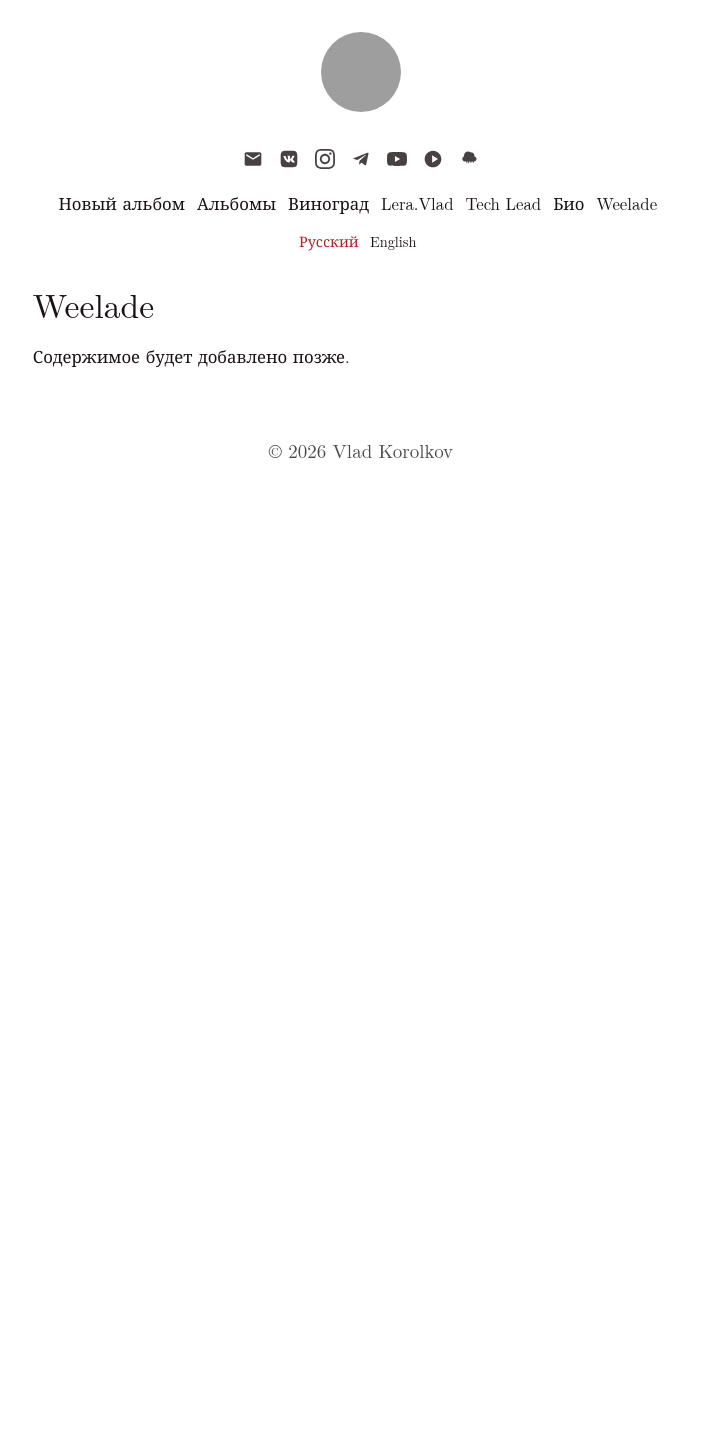
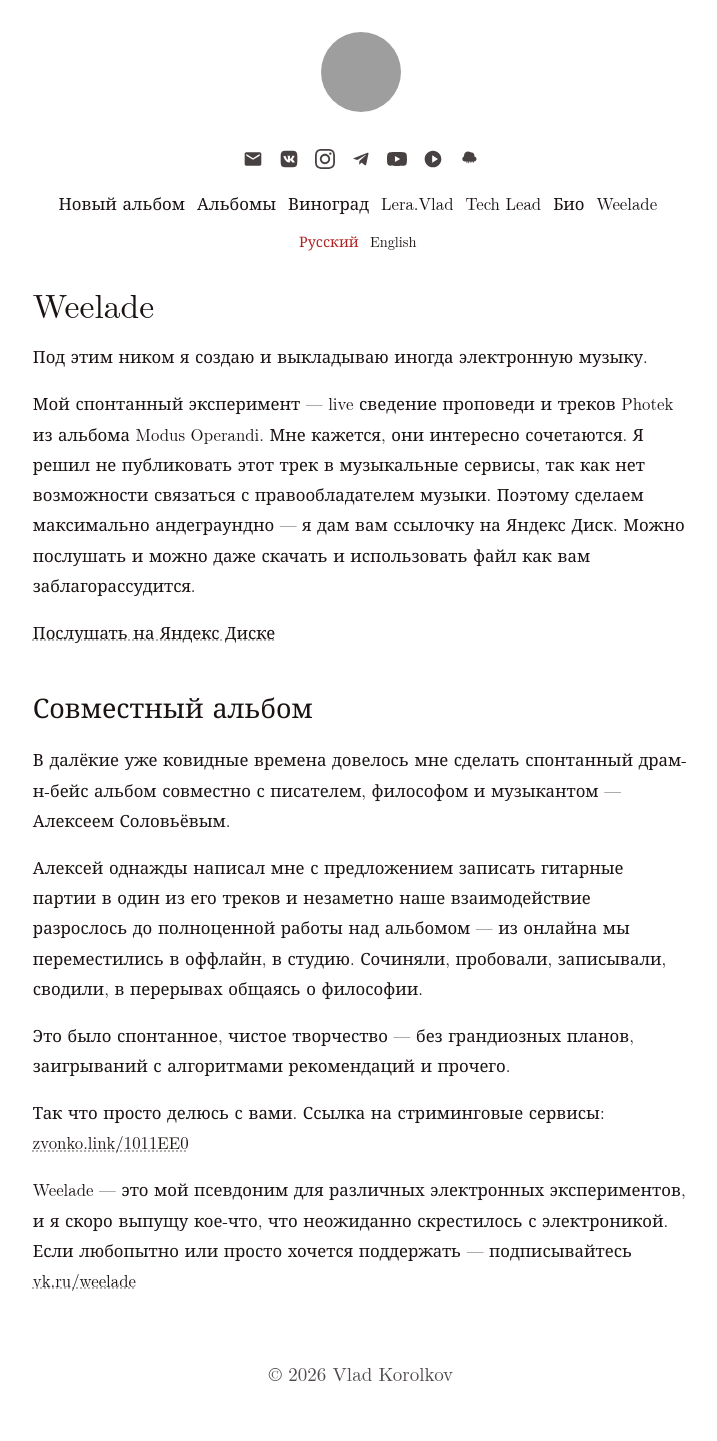
Before and after one commit to vladkorolkov/vladkorolkov-music, a Jekyll site: the page built from weelade.md, in a window 1280 px wide. Shown: the whole page, without its empty margins (279-996 px from the left). Built offline with Jekyll 4.4.1, drawn with Linux system fonts in a browser that asks for light colours; before the commit the page ends 900 px from its top, so only the background shows below that; grey boxes are pictures that could not be loaded.

Commit message:
Add full Weelade content from old site

```diff
--- a/weelade.md
+++ b/weelade.md
@@ -6,4 +6,20 @@ lang: ru
 
 # Weelade
 
-Содержимое будет добавлено позже.
+Под этим ником я создаю и выкладываю иногда электронную музыку.
+
+Мой спонтанный эксперимент — live сведение проповеди и треков Photek из альбома Modus Operandi. Мне кажется, они интересно сочетаются. Я решил не публиковать этот трек в музыкальные сервисы, так как нет возможности связаться с правообладателем музыки. Поэтому сделаем максимально андеграундно — я дам вам ссылочку на Яндекс Диск. Можно послушать и можно даже скачать и использовать файл как вам заблагорассудится.
+
+<a href="https://disk.yandex.ru/d/8vIIzsOSylpwLQ" class="external" target="_blank" rel="noopener">Послушать на Яндекс Диске</a>
+
+## Совместный альбом
+
+В далёкие уже ковидные времена довелось мне сделать спонтанный драм-н-бейс альбом совместно с писателем, философом и музыкантом — Алексеем Соловьёвым.
+
+Алексей однажды написал мне с предложением записать гитарные партии в один из его треков и незаметно наше взаимодействие разрослось до полноценной работы над альбомом — из онлайна мы переместились в оффлайн, в студию. Сочиняли, пробовали, записывали, сводили, в перерывах общаясь о философии.
+
+Это было спонтанное, чистое творчество — без грандиозных планов, заигрываний с алгоритмами рекомендаций и прочего.
+
+Так что просто делюсь с вами. Ссылка на стриминговые сервисы: <a href="https://zvonko.link/1011EE0" class="external" target="_blank" rel="noopener">zvonko.link/1011EE0</a>
+
+Weelade — это мой псевдоним для различных электронных экспериментов, и я скоро выпущу кое-что, что неожиданно скрестилось с электроникой. Если любопытно или просто хочется поддержать — подписывайтесь <a href="https://vk.ru/weelade" class="external" target="_blank" rel="noopener">vk.ru/weelade</a>
```
